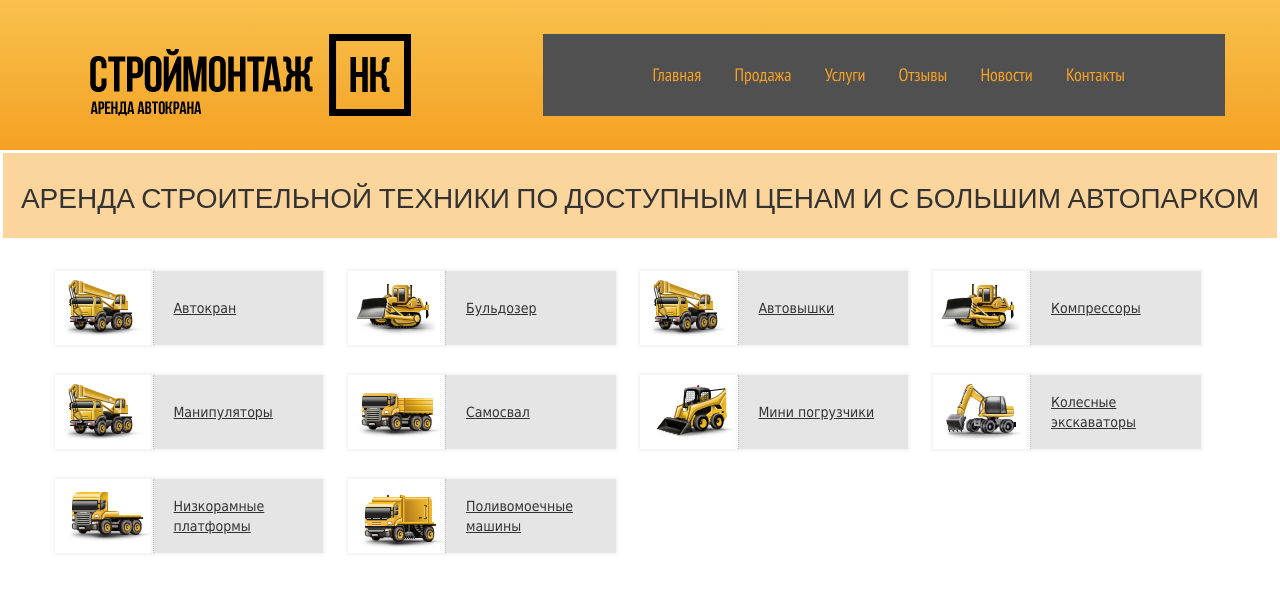
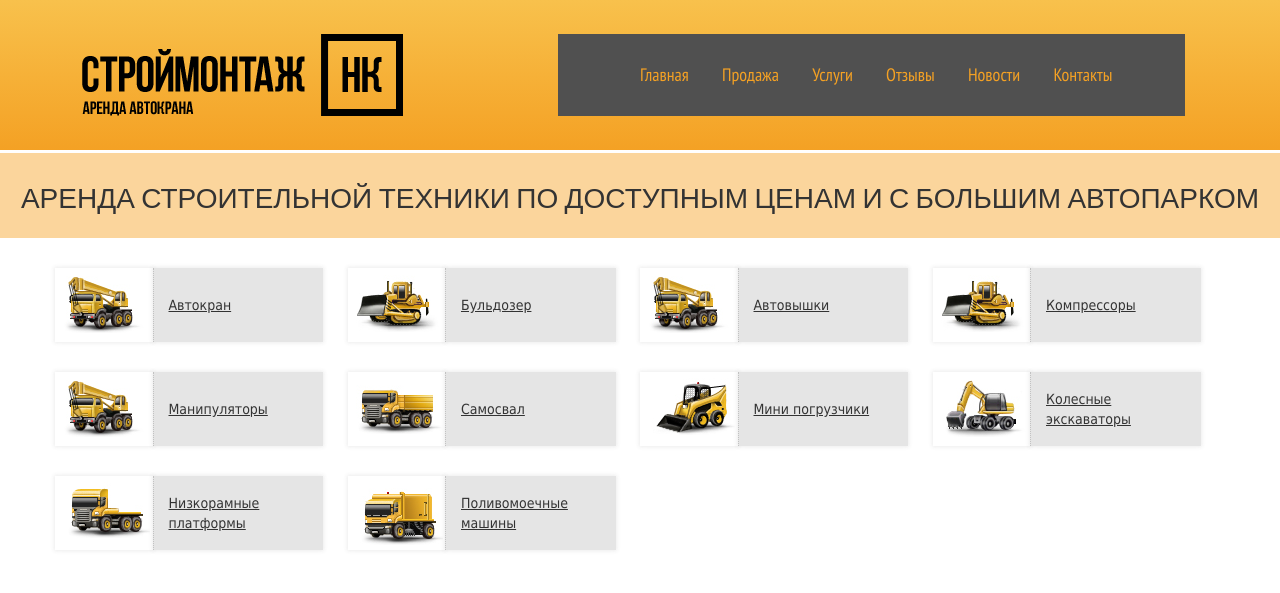
Before and after one commit to hanMaster/hanMaster.github.io, a PHP site: page / in a window 1280 px wide. Shown: the top 593 px of the page. Run offline with PHP 8.4, Linux system fonts and the light colour scheme.

Commit message:
lesson_10 fix

```diff
--- a/GloAcademy/lesson_10/css/main.css
+++ b/GloAcademy/lesson_10/css/main.css
@@ -12,30 +12,32 @@ body {
 .brand {
   margin-top: 34px;
   margin-bottom: 34px;
+  padding-left: 0;
 }
-.menu {
+.menu_wrap {
   margin-top: 34px;
   margin-bottom: 34px;
   min-height: 82px;
+  padding-right: 40px;
+}
+.menu {
   background-color: #505050;
-}
-.menu ul {
   list-style-type: none;
   margin: 0;
 }
-.menu ul li {
+.menu li {
   display: inline-block;
   margin-right: 30px;
   padding: 28px 0;
 }
-.menu ul li a {
+.menu li a {
   color: #f4a124;
   font-family: "PT Sans Narrow", sans-serif;
   font-size: 18px;
 }
 .hd2 {
   background-color: #fbd59c;
-  border: 3px solid #ffffff;
+  border-top: 3px solid #ffffff;
   min-height: 85px;
 }
 .hd2 h1 {
@@ -62,9 +64,7 @@ body {
   background-color: #e5e5e5;
   height: 74px;
   border-left: 1px dotted #c2c2c2;
-  padding: 0;
   display: table;
-  padding-left: 20px;
 }
 .item .description p {
   text-decoration: underline;
--- a/GloAcademy/lesson_10/index.html
+++ b/GloAcademy/lesson_10/index.html
@@ -16,8 +16,8 @@
 					<div class="col-lg-4 brand">
 						<img src="img/brand.png" alt="Строймонтаж НК">
 					</div>
-					<div class="col-lg-7 col-lg-offset-1 menu">
-						<ul>
+					<div class="col-lg-7 col-lg-offset-1 menu_wrap">
+						<ul class="menu">
 							<li><a href="#">Главная</a></li>
 							<li><a href="#">Продажа</a></li>
 							<li><a href="#">Услуги</a></li>
--- a/GloAcademy/lesson_10/less/main.less
+++ b/GloAcademy/lesson_10/less/main.less
@@ -23,14 +23,16 @@ body {
 .brand {
 	margin-top: 34px;
 	margin-bottom: 34px;
+	padding-left: 0;
 }
-
-.menu {
+.menu_wrap {
 	margin-top: 34px;
 	margin-bottom: 34px;
 	min-height: 82px;
+	padding-right: 40px;
+}
+.menu {
 	background-color: @menu_bg;
-	ul {
 	list-style-type: none;
 	margin: 0;
 	li {
@@ -43,12 +45,12 @@ body {
 			font-size: 18px;
 		}
 	}
-	}
+
 }
 
 .hd2 {
 	background-color: @h1_bg;
-	border: 3px solid @h1_brd;
+	border-top: 3px solid @h1_brd;
 	min-height: 85px;
 	h1 {
 		line-height: 85px;
@@ -73,9 +75,7 @@ body {
 		background-color: @descr_bg;
 		height: 74px;
 		border-left: 1px dotted @descr_brd;
-		padding: 0;
 		display: table;
-		padding-left: 20px;
 		p {
 			text-decoration: underline;
 			font-family: Tahoma, sans-serif;
```
Lines whose indentation alone changed are shown as unchanged.
